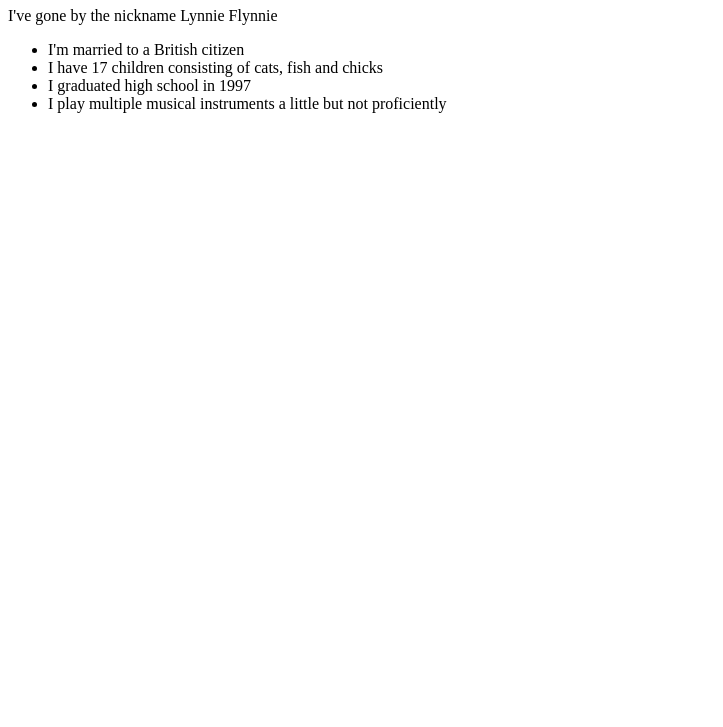
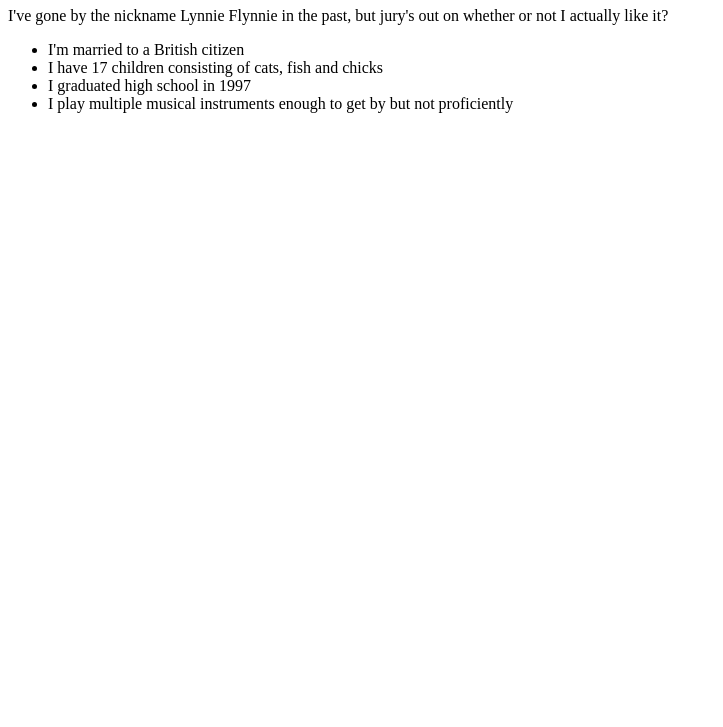
Before and after one commit to LynneMartin/Introduction, a plain HTML site: page index.html in a window 1280 px wide. Shown: the part 73-800 px from the top of the page, without its empty margins (0-723 px from the left). Drawn offline with Linux system fonts and the light colour scheme.

Commit message:
Fixed p line

```diff
--- a/index.html
+++ b/index.html
@@ -10,12 +10,12 @@
 
 <body>
   <h1>Lynne Martin</h1>
-  <p>I've gone by the nickname Lynnie Flynnie</p>
+  <p>I've gone by the nickname Lynnie Flynnie in the past, but jury's out on whether or not I actually like it?</p>
   <ul>
     <li>I'm married to a British citizen</li>
     <li>I have 17 children consisting of cats, fish and chicks</li>
     <li>I graduated high school in 1997</li>
-    <li>I play multiple musical instruments a little but not proficiently</li>
+    <li>I play multiple musical instruments enough to get by but not proficiently</li>
   </ul>
 </body>
 
```
